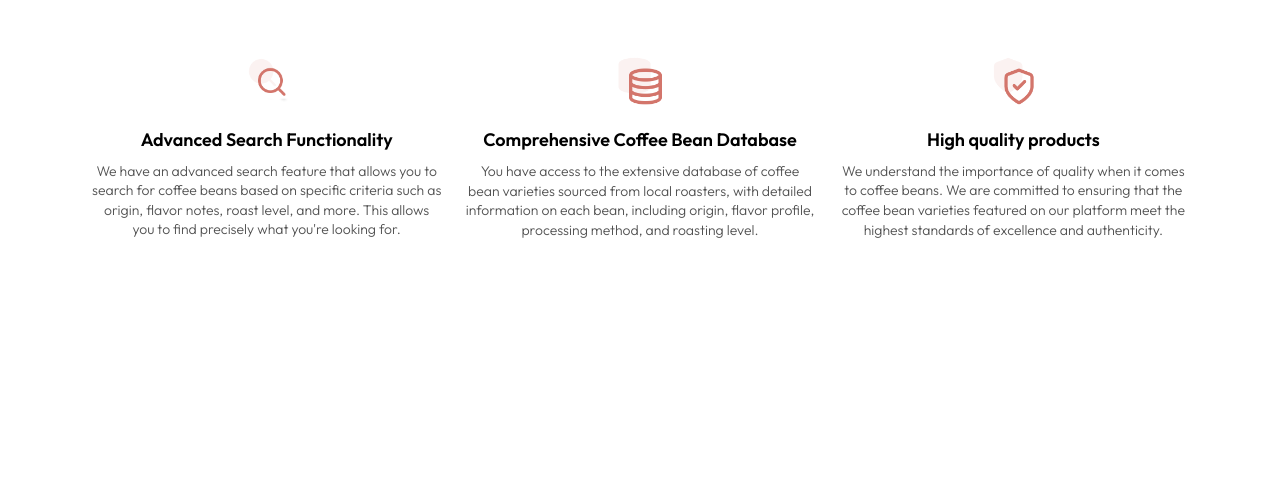
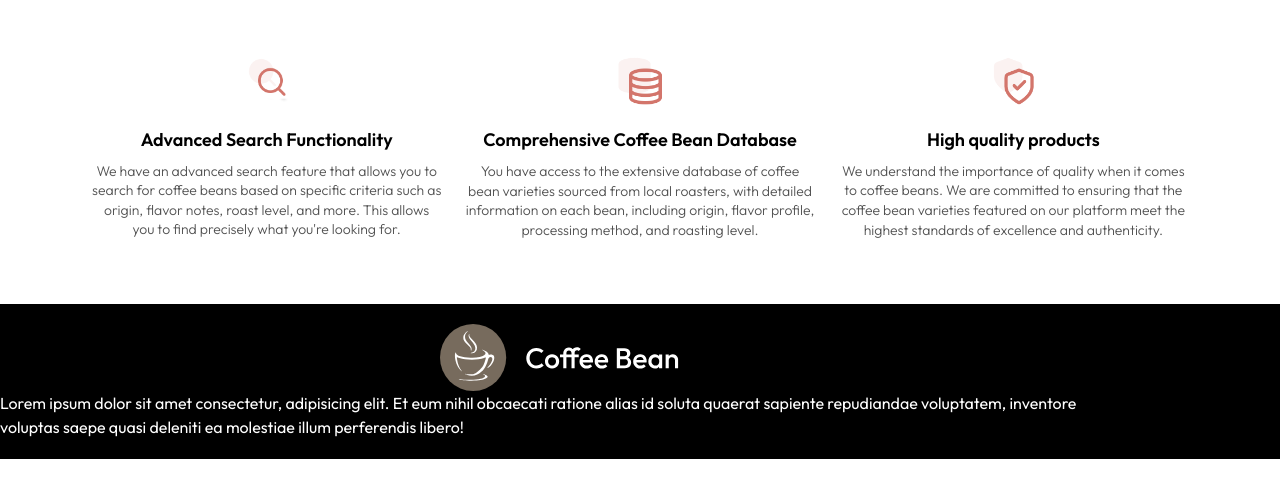
Before and after one commit to Sumit-Chouhan-devloper/Coffe-bean, a Next.js app: page / in a window 1280 px wide. Shown: the top 498 px of the page. Built offline with nearby package versions, Linux system fonts and the light colour scheme.

Commit message:
add footer

```diff
--- /dev/null
+++ b/components/Footer.jsx
@@ -0,0 +1,30 @@
+import React from "react";
+import Image from "next/image";
+import Link from "next/link";
+const Footer = () => {
+  return (
+    <div className="bg-black ">
+      <div className="custom_container container  py-5 my-2  ">
+        <div className="row">
+          <Link href="/">
+            <Image
+              width={240}
+              height={74}
+              className="mx-auto w-[201px] lg:w-[240px]"
+              src="/assets/svg/footer-logo.svg"
+              alt="logo"
+            />
+          </Link>
+          <p className="text-white">
+            Lorem ipsum dolor sit amet consectetur, adipisicing elit. Et eum
+            nihil obcaecati ratione alias id soluta quaerat sapiente repudiandae
+            voluptatem, inventore voluptas saepe quasi deleniti ea molestiae
+            illum perferendis libero!
+          </p>
+        </div>
+      </div>
+    </div>
+  );
+};
+
+export default Footer;
--- a/pages/index.js
+++ b/pages/index.js
@@ -1,12 +1,15 @@
 import Image from "next/image";
 import { Inter } from "next/font/google";
 import Services from "@/components/Services";
+import Footer from "../components/Footer";
 
 const inter = Inter({ subsets: ["latin"] });
 
 export default function Home() {
   return (
    <>
-   <Services/></>
+   <Services/>
+   <Footer/>
+   </>
   );
 }
```
Also changed, not shown: public/assets/svg/footer-logo.svg (added).
